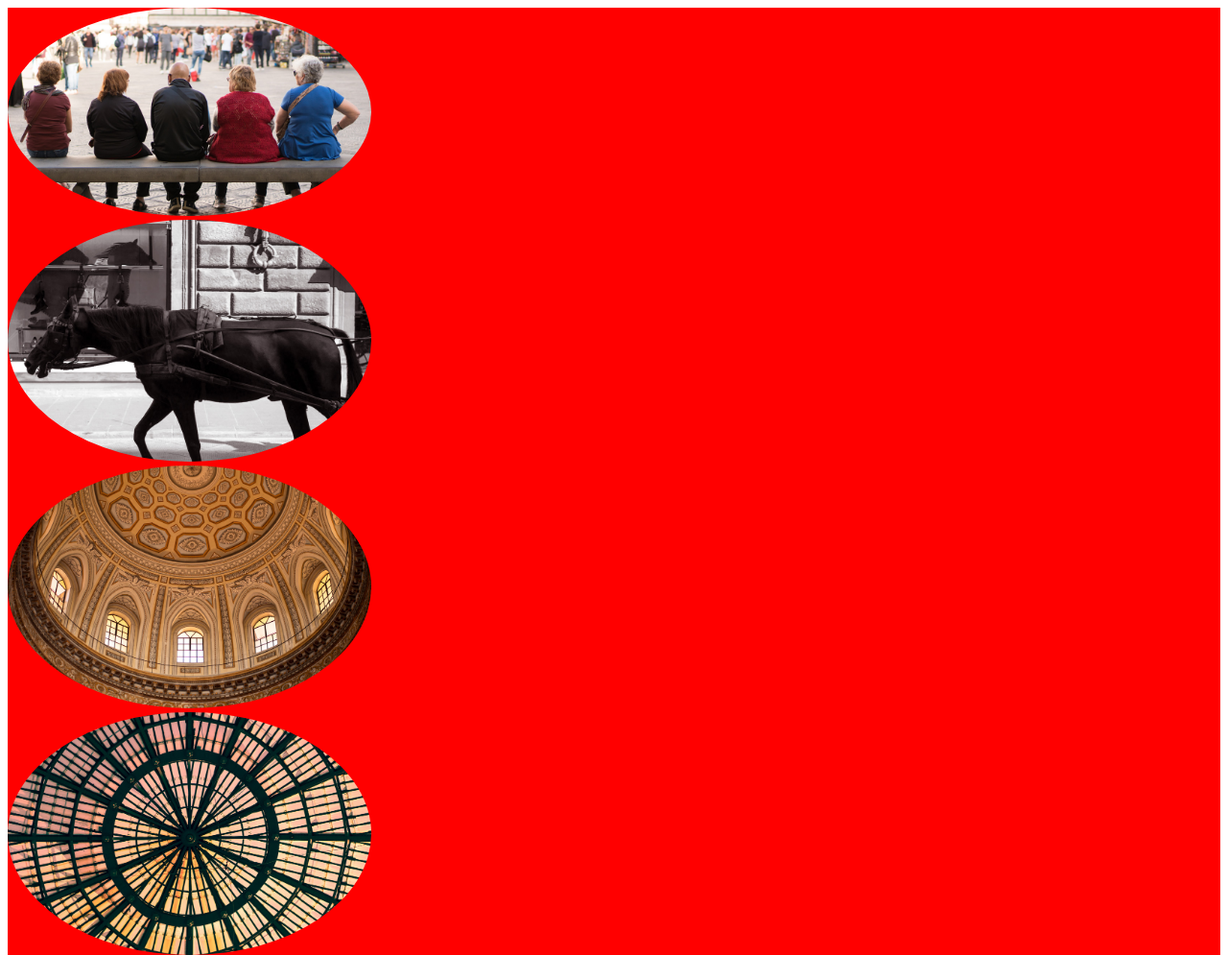
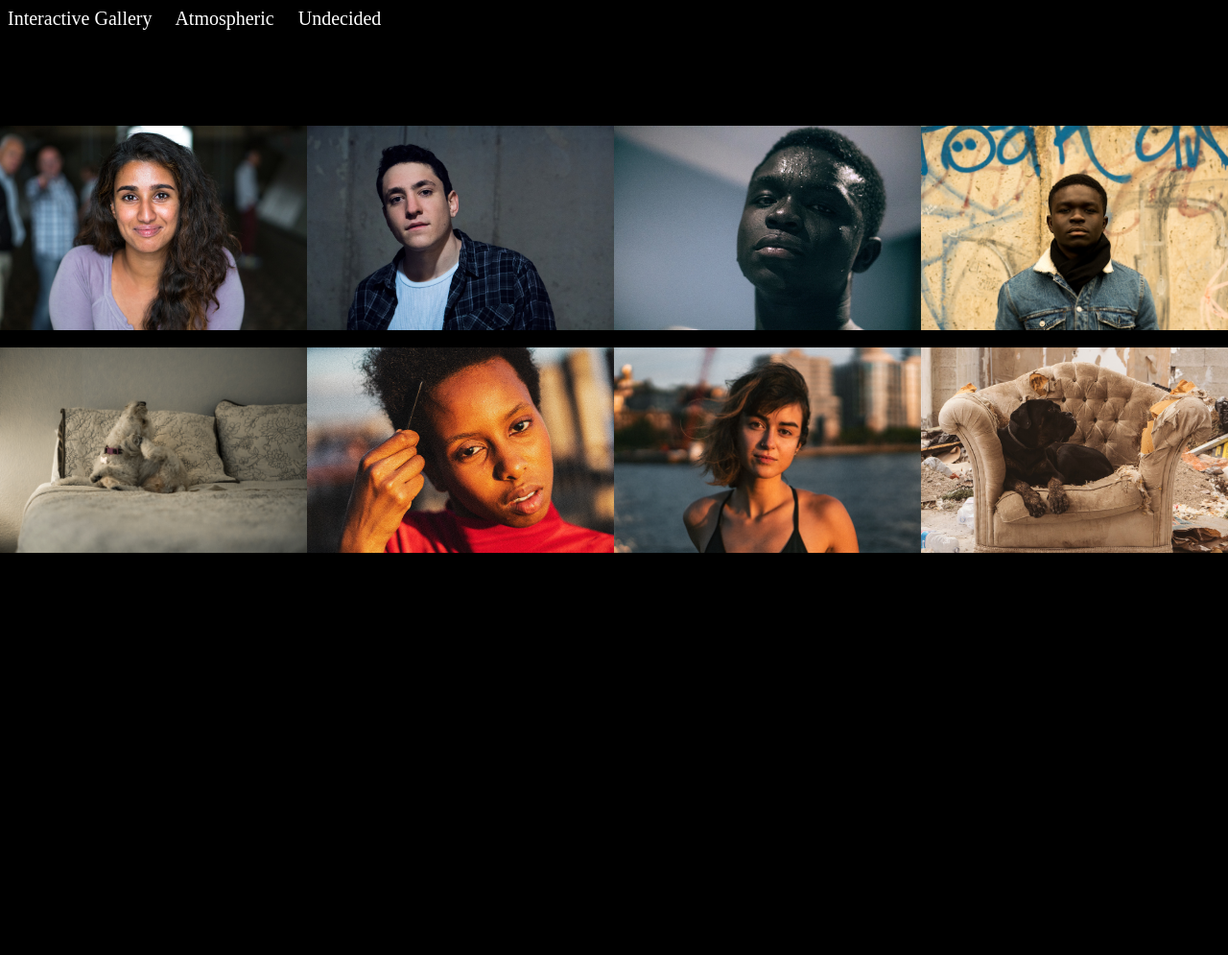
Before and after one commit to sdw328/Final-Project, a plain HTML site: page 3.html in a window 1280 px wide. Shown: the top 995 px of the page at 96% size. After the commit the page ends 800 px from the top, so only its background shows below. Drawn offline with Linux system fonts and the light colour scheme; files that its build step writes are made by us from their sources.

Commit message:
third drawing

```diff
--- a/3.css
+++ b/3.css
@@ -1,10 +1,39 @@
-.pic{
-		background-color: red;
+body{
+	background: black;
+}
+#navbar{
+	display:inline;
+	font-size: 20px;
+	text-decoration: none;
+	font-family: avenir;
+}
+a{
+	text-decoration: none;
+	color:white;
+	margin-right: 20px;
+}
+a:visited{
+	text-decoration: none;
+	color:white;
+}
+
+img{
+	width:25vw;
+	padding: 0px;
+	margin: 0px;
+}
+
+#row1{
+	padding-top: 100px;
+	display: flex;
+	align-content: center;
+	justify-content: center;
 
 }
 
-img{
-	width: 30%;
-	border-radius: 50%;
-	display:inline-flex;
+#row2{
+	display: flex;
+	align-content: center;
+	justify-content: center;
+
 }
--- a/3.html
+++ b/3.html
@@ -3,10 +3,48 @@
   <head>
     <meta charset="utf-8">
     <title>Final Project</title>
-    <link type="text/css" rel="stylesheet" href="css/3.css">
+    <link type="text/css" rel="stylesheet" href="3.css">
   </head>
   <body id="body">
+    <div id="navbar" class="nav">
+      <a class="link" id="link1" href="1.html">Interactive Gallery</a>
+      <a class="link" id="link2"href="2.html"> Atmospheric</a>
+      <a class="link" id="link3" href="3.html">Undecided</a>
+    </div>
   <div id="container">
+    <div id="row1">
+
+      <img src="images/10.jpg"/>
+
+
+      <img src="images/14.jpg"/>
+
+
+      <img src="images/21.jpg"/>
+
+
+      <img src="images/33.jpg"/>
+
+    </div>
+
+    </br>
+
+  <div id="row2">
+      <img src="images/35.jpg"/>
+
+
+      <img src="images/29.jpg"/>
+
+
+      <img src="images/32.jpg"/>
+
+
+      <img src="images/27.jpg"/>
+    </div>
+
+
+
+    <!---
     <div id="one" class="pic">
       <img src="images/1.jpg"/>
     </div>
@@ -31,6 +69,8 @@
     <div id="eight" class="pic">
       <img src="images/8.jpg"/>
     </div>
+
+    --->
   </body>
     <script type="text/javascript" src="js/3.js"></script>
   </body>
```
